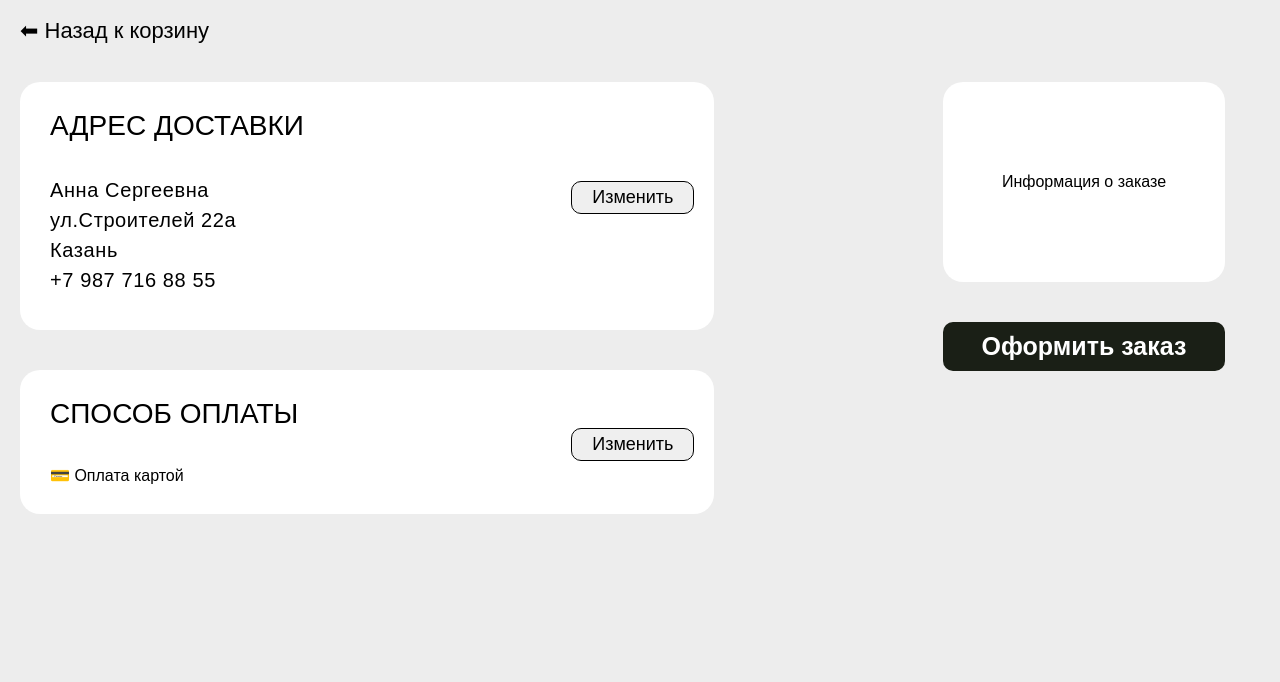
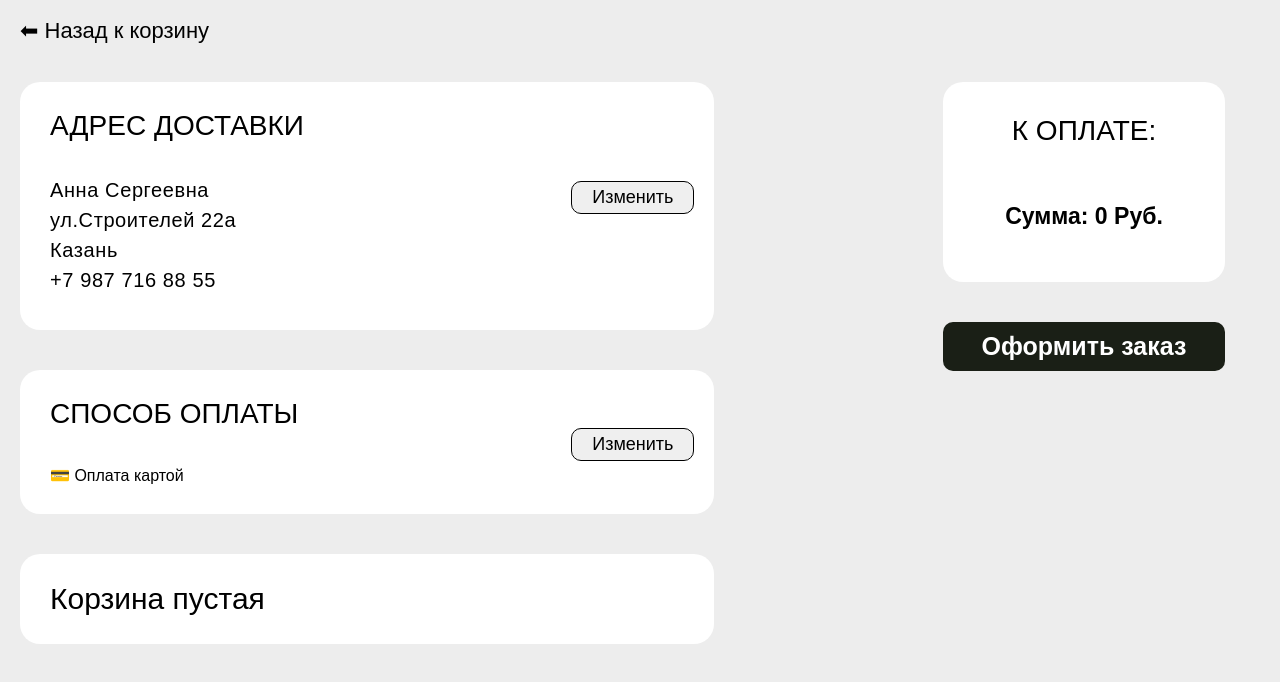
Before and after one commit to IlyaToktaulov/eCommerce, a website built with Parcel: page src/pages/order.html in a window 1280 px wide. Built offline with nearby package versions, Linux system fonts and the light colour scheme; some packages are replaced by stand-ins of ours; no server answers; the database is empty; a web font is replaced by a local one.

Commit message:
render bag in order page

```diff
--- a/src/pages/order.html
+++ b/src/pages/order.html
@@ -20,17 +20,18 @@
                 <p class="order-info js-city">Казань</p>
                 <p class="order-info js-phone-number">+7 987 716 88 55</p>
                 <button class="js-order-address-btn order-address-btn">Изменить</button>
-
             </div>
             <div class="order-select-block">
                 <h3 class="order-section-title">Способ оплаты</h3>
                 <p class="js-pay-select">💳 Оплата картой</p>
                 <button class="js-pay-btn order-address-btn">Изменить</button>
             </div>
+            <div class="js-bag-overview-output bag-output-in-order"></div>
         </section>
         <section class="total-price-section">
             <div class="js-order-info-block order-info-block">
-                Информация о заказе
+                <h3 class="order-section-title">К оплате:</h3>
+                <div class="js-bag-sum-output bag-sum-output"></div>
             </div>
             <button class="js-order-click">Оформить заказ</button>
         </section>
--- a/src/style/order/order.css
+++ b/src/style/order/order.css
@@ -140,3 +140,17 @@
     background-color: white;
     color: black
 }
+
+/* Корзина */
+
+.bag-output-in-order {
+    margin-top: 40px;
+    margin-bottom: 40px;
+    display: flex;
+    flex-direction: column;
+    gap: 20px;
+    width: 80%;
+    padding: 30px;
+    background-color: white;
+    border-radius: 20px;
+}
```
